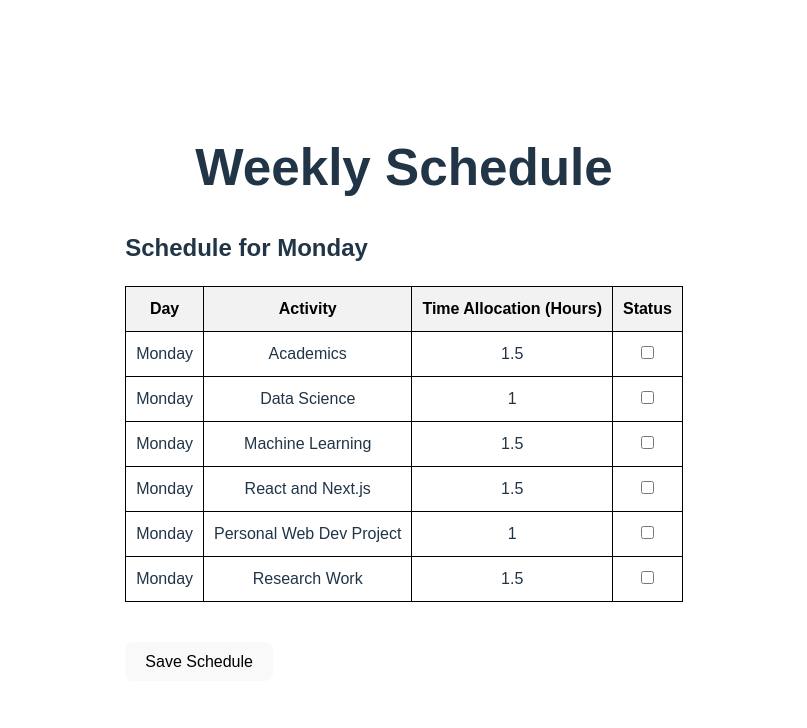
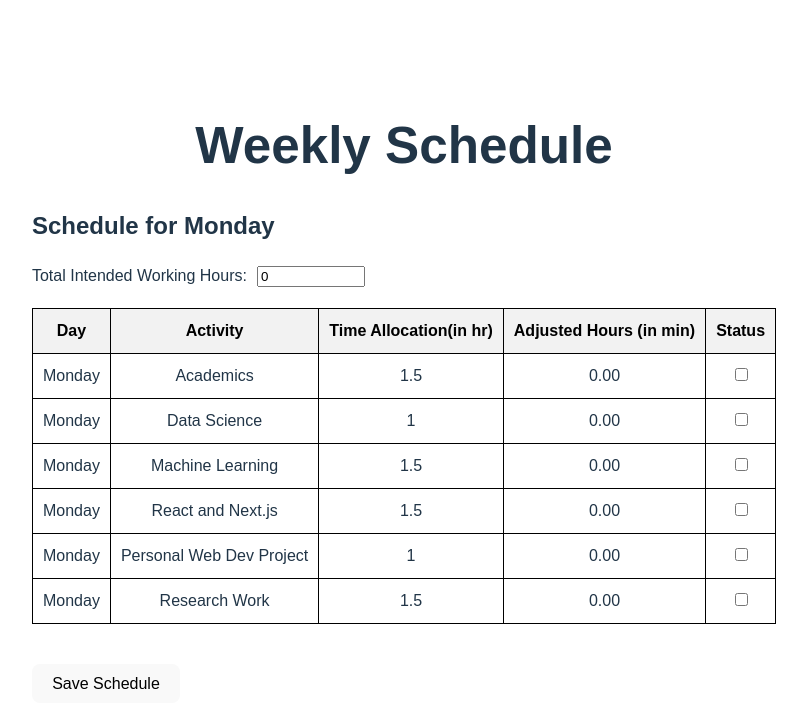
Before and after one commit to RafinEazdan/Online_Daily_Routine, a React (Vite) app in the folder Online_Routine/: page / in a window 1280 px wide. Shown: the top 728 px of the page, without its empty margins (236-1043 px from the left). Built offline with nearby package versions, Linux system fonts and the light colour scheme.

Commit message:
adjusted hour added

```diff
--- a/Online_Routine/src/components/ScheduleTable.jsx
+++ b/Online_Routine/src/components/ScheduleTable.jsx
@@ -2,6 +2,7 @@ import React, { useState, useEffect } from "react";
 
 const ScheduleTable = ({ schedule, currentDay }) => {
   const [data, setData] = useState([]);
+  const [totalHours, setTotalHours] = useState(0); // To hold the user-entered total hours
 
   // Load saved schedule for the current day from localStorage on component mount or day change
   useEffect(() => {
@@ -28,24 +29,52 @@ const ScheduleTable = ({ schedule, currentDay }) => {
     );
   };
 
+  // Handle change in total hours input
+  const handleTotalHoursChange = (e) => {
+    const value = parseFloat(e.target.value);
+    setTotalHours(isNaN(value) ? 0 : value);
+  };
+
+  // Calculate adjusted hours based on total hours (x)
+  const adjustedData = data.map((item) => ({
+    ...item,
+    adjustedHours: (totalHours*60 / 8) * item.hours,
+  }));
+
   return (
     <div>
       <h2>Schedule for {currentDay}</h2>
+
+      {/* Input for total hours */}
+      <div style={{ marginBottom: "20px" }}>
+        <label>
+          Total Intended Working Hours:
+          <input
+            type="number"
+            value={totalHours}
+            onChange={handleTotalHoursChange}
+            style={{ marginLeft: "10px", width: "100px" }}
+          />
+        </label>
+      </div>
+
       <table>
         <thead>
           <tr>
             <th>Day</th>
             <th>Activity</th>
-            <th>Time Allocation (Hours)</th>
+            <th>Time Allocation(in hr)</th>
+            <th>Adjusted Hours (in min)</th>
             <th>Status</th>
           </tr>
         </thead>
         <tbody>
-          {data.map(({ id, day, activity, hours, status }) => (
+          {adjustedData.map(({ id, day, activity, hours, adjustedHours, status }) => (
             <tr key={id}>
               <td>{day}</td>
               <td>{activity}</td>
               <td>{hours}</td>
+              <td>{adjustedHours.toFixed(2)}</td>
               <td>
                 <input
                   type="checkbox"
```
